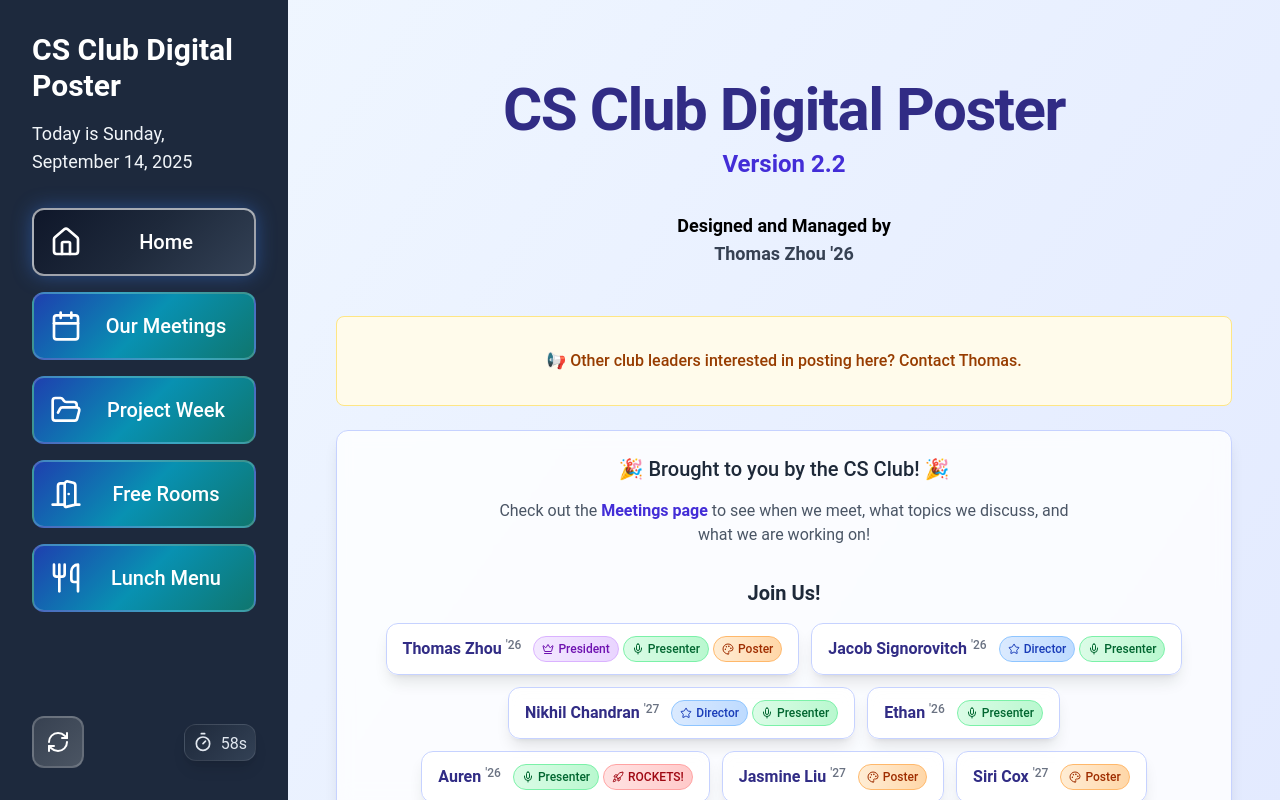
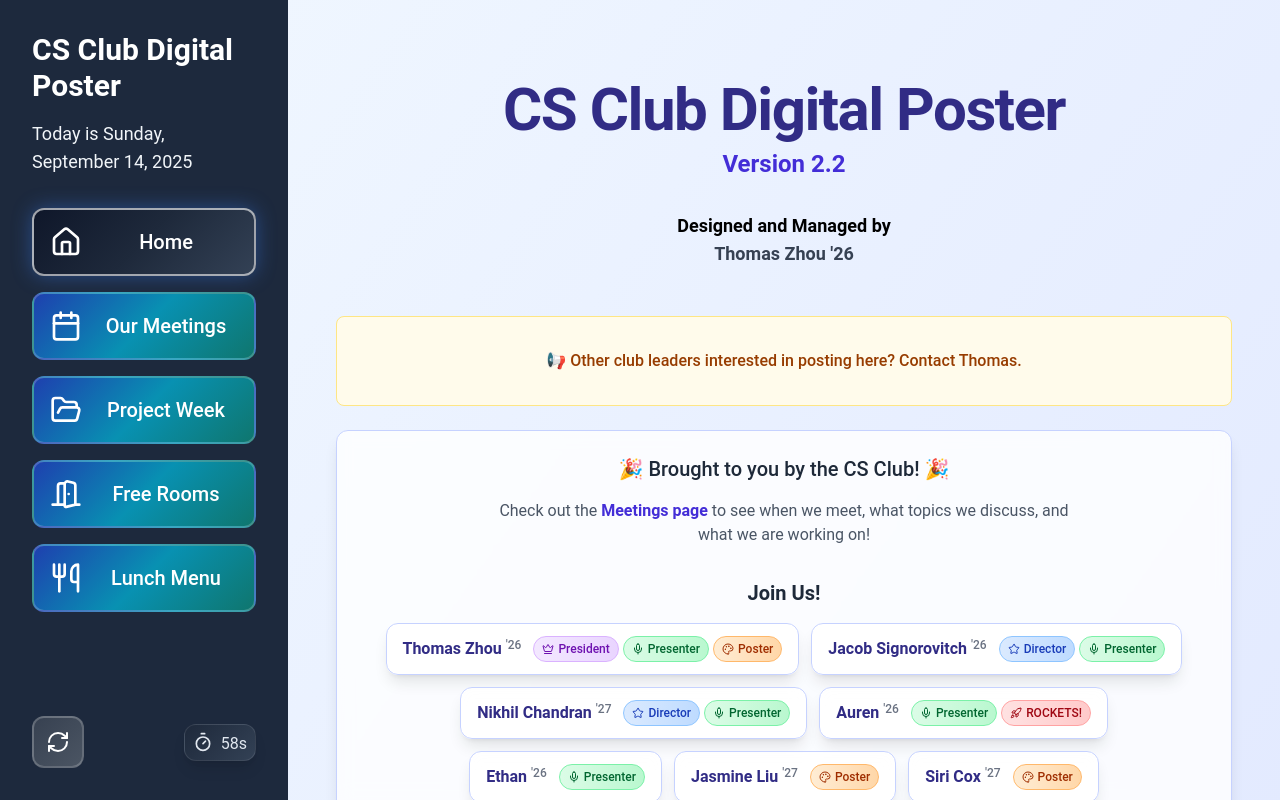
Before and after one commit to B00M3000/cwsign, a SvelteKit app: page / in a window 1280 px wide. Built offline with nearby package versions, Linux system fonts and the light colour scheme.

Commit message:
updated meetings list
Signed-off-by: B00M3000 <40374754+B00M3000@users.noreply.github.com>

```diff
--- a/src/routes/+page.svelte
+++ b/src/routes/+page.svelte
@@ -32,8 +32,8 @@
     },
     { name: "Jacob Signorovitch", gradYear: 2026, badges: ["director", "presenter"] },
     { name: "Nikhil Chandran", gradYear: 2027, badges: ["director", "presenter"] },
+    { name: "Auren", gradYear: 2026, badges: ["presenter", "ROCKETS!"] },
     { name: "Ethan", gradYear: 2026, badges: ["presenter"] },
-    { name: "Auren", gradYear: 2026, badges: ["presenter", "ROCKETS!"] },
     { name: "Jasmine Liu", gradYear: 2027, badges: ["poster"] },
     { name: "Siri Cox", gradYear: 2027, badges: ["poster"] },
     { name: "Carter Bradshaw", gradYear: 2027, badges: ["poster"] },
```
